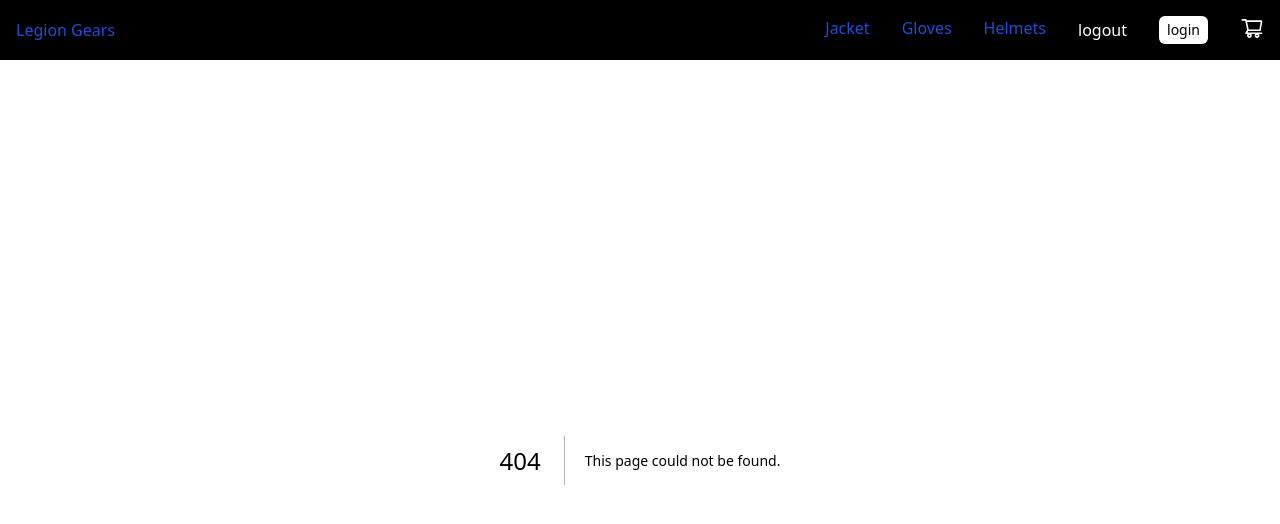
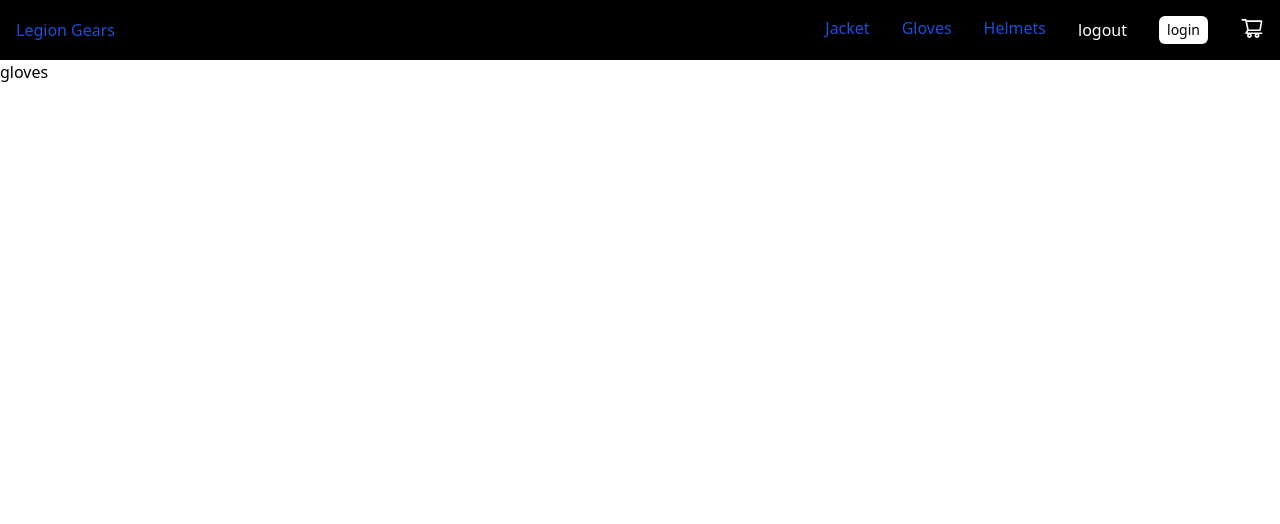
Before and after one commit to rishikeshpatange/legiongears, a Next.js app: page /gloves in a window 1280 px wide. Before the commit this address had no page. Shown: the top 524 px of the page. Built offline with nearby package versions, Linux system fonts and the light colour scheme.

Commit message:
gloves page

```diff
--- /dev/null
+++ b/pages/gloves.js
@@ -0,0 +1,9 @@
+import React from 'react'
+
+const gloves = () => {
+  return (
+    <div>gloves</div>
+  )
+}
+
+export default gloves
```
